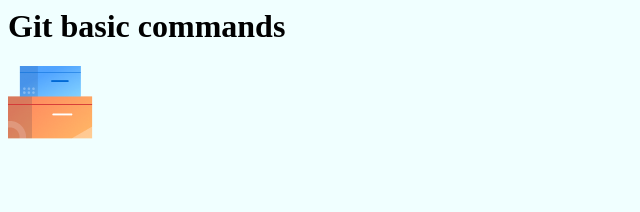
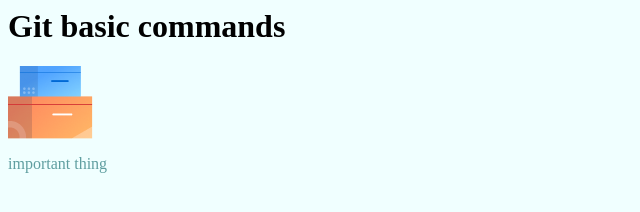
Before and after one commit to high489/git-testing, a plain HTML site: page index.html in a window 1280 px wide. Shown: the whole page, without its empty margins (0-640 px from the left). Drawn offline with Linux system fonts and the light colour scheme.

Commit message:
added new paragraph

```diff
--- a/index.html
+++ b/index.html
@@ -8,5 +8,6 @@
 <body>
   <h1>Git basic commands</h1>
   <img src="boxes.png" alt="boxes">
+  <p>important thing</p>
 </body>
 </html>
```
